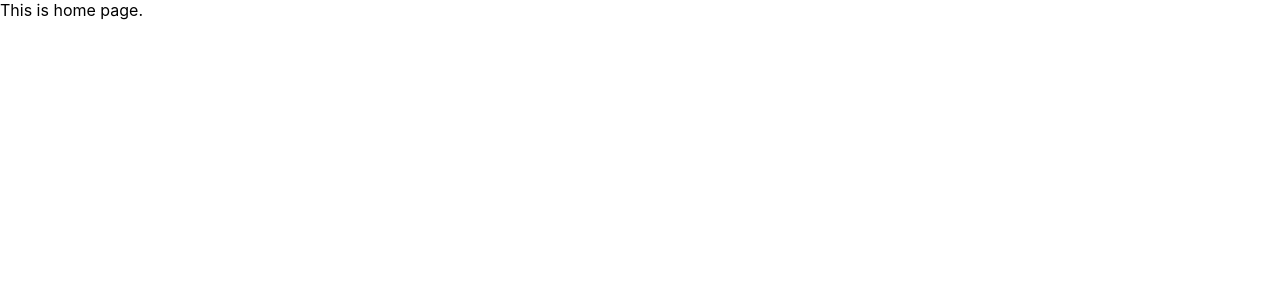
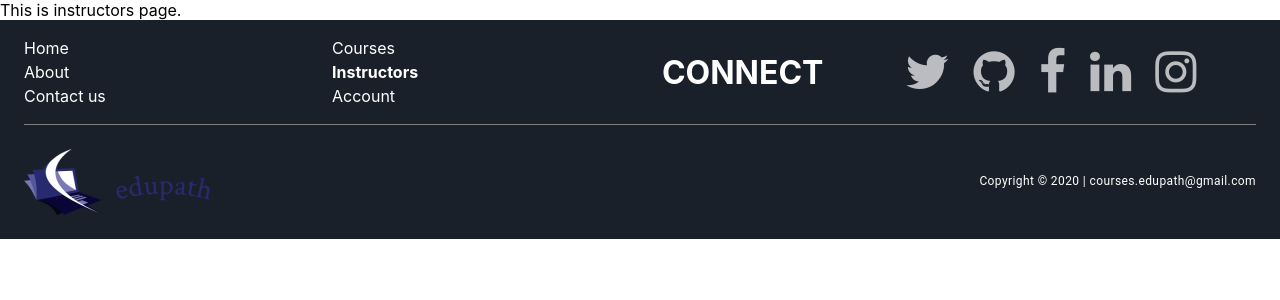
Before and after one commit to vrajpal-karan-project/edupath, a React (Create React App) app: page /instructors in a window 1280 px wide. Shown: the top 300 px of the page. Built offline with nearby package versions, Linux system fonts and the light colour scheme.

Commit message:
footer Ready
Footer with Router

```diff
--- a/package.json
+++ b/package.json
@@ -10,6 +10,7 @@
     "font-awesome": "^4.7.0",
     "react": "^16.13.1",
     "react-dom": "^16.13.1",
+    "react-router-dom": "^5.1.2",
     "react-scripts": "3.4.1"
   },
   "scripts": {
--- /dev/null
+++ b/src/components/Footer.js
@@ -0,0 +1,111 @@
+import React from 'react';
+import { Grid, Container, IconButton, Typography } from "@material-ui/core";
+import { makeStyles } from "@material-ui/core/styles";
+import logo from "../assets/logo.png";
+import { NavLink } from "react-router-dom";
+
+
+const Footer = (props) => {
+    const useStyles = makeStyles((theme) => ({
+
+        active: {
+            fontWeight: "750 !important"
+        },
+        white: {
+            transition: "all 0.3s linear",
+            color: "rgba(255,255,255,0.7)",
+            "&:hover": {
+                color: "white"
+            }
+        },
+        footerlist: {
+            borderBottom: "1px solid grey",
+            "& div ul": {
+                listStyle: "none",
+                padding: "0",
+                "& li a": {
+                    color: "white",
+                    textDecoration: "none",
+                    lineHeight: 1.5,
+                    "&:hover": {
+                        color: "rgba(255,255,255,0.8)",
+                    }
+                }
+            }
+        }
+    }));
+
+    const classes = useStyles();
+
+    const Link = ({ link, label }) =>
+        <NavLink exact activeClassName={classes.active} to={link} >
+            {label}
+        </NavLink>;
+
+    return (
+        <Container maxWidth="xl" disableGutters style={{ background: "#19202a", color: "white" }} >
+            <Container fixed>
+                <Grid container>
+                    <Grid container item xs={12} className={classes.footerlist}>
+                        <Grid item xs={6} md={3}>
+                            <ul>
+                                <li>
+                                    <Link link="/" label="Home" />
+                                </li>
+                                <li>
+                                    <Link link="/about" label="About" />
+                                </li>
+                                <li>
+                                    <Link link="/contact" label="Contact us" />
+                                </li>
+                            </ul>
+                        </Grid>
+                        <Grid item xs={6} md={3}>
+                            <ul>
+                                <li>
+                                    <Link link="/courses" label="Courses" />
+                                </li>
+                                <li>
+                                    <Link link="/instructors" label="Instructors" />
+                                </li>
+                                <li>
+                                    <Link link="/account" label="Account" />
+                                </li>
+                            </ul>
+                        </Grid>
+                        <Grid container item xs={12} md={6} alignItems="center" justify="center">
+                            <Grid container item xs={12} md={4} justify="center">
+                                <Grid item>
+                                    <h1>CONNECT</h1>
+                                </Grid>
+                            </Grid>
+                            <Grid container item xs={12} md={8} justify="center" alignContent="space-around">
+                                <Grid item>
+                                    <IconButton className={classes.white} aria-label="Twitter" target="_blank" href="https://twitter.com/jhala_vrajpal"><i className="fa fa-twitter fa-2x"></i></IconButton>
+                                    <IconButton className={classes.white} aria-label="github" target="_blank" href="https://github.com/vrajpal-karan-project/edupath"><i className="fa fa-github fa-2x"></i></IconButton>
+                                </Grid>
+                                <Grid item>
+                                    <IconButton className={classes.white} aria-label="facebook" target="_blank" href="https://www.facebook.com/jvrajpalk.jvrajpalk"><i className="fa fa-facebook fa-2x"></i></IconButton>
+                                    <IconButton className={classes.white} aria-label="linkedin" target="_blank" href="https://in.linkedin.com/in/karanparmar1"><i className="fa fa-linkedin fa-2x"></i></IconButton>
+                                    <IconButton className={classes.white} aria-label="instagram" target="_blank" href="https://www.instagram.com/vkjhala"><i className="fa fa-instagram fa-2x"></i></IconButton>
+                                </Grid>
+                            </Grid>
+                        </Grid>
+                    </Grid>
+                    <Grid container item xs={12} alignItems="center">
+                        <Grid container item xs justify="flex-start" >
+                            <img src={logo} alt="logo" />
+                        </Grid>
+                        <Grid container item xs justify="flex-end">
+                            <Typography variant="caption" display="block" noWrap>
+                                Copyright &copy; 2020 | courses.edupath@gmail.com
+                                </Typography>
+                        </Grid>
+                    </Grid>
+                </Grid>
+            </Container>
+        </Container>
+    );
+};
+
+export default Footer;
--- a/src/pages/Home/Home.js
+++ b/src/pages/Home/Home.js
@@ -1,9 +1,38 @@
 import React from 'react';
+import Footer from '../../components/Footer';
+import { BrowserRouter as Router, Route, Switch } from "react-router-dom";
+
 
 const Home = () => {
   return (
     <div>
-      This is home page.
+      <Router>
+        {/* <Header /> */}
+        <Switch>
+          <Route exact path="/">
+            This is home page.
+         </Route>
+          <Route exact path="/about">
+            This is About page.
+         </Route>
+          <Route exact path="/contact">
+            This is Contact US page.
+         </Route>
+          <Route exact path="/account">
+            This is ACCOUNT page.
+         </Route>
+          <Route exact path="/courses">
+            This is COURSES page.
+         </Route>
+          <Route exact path="/instructors">
+            This is instructors page.
+         </Route>
+        </Switch>
+
+        <Footer />
+
+      </Router>
+
     </div>
   );
 }
```
Also changed, not shown: src/assets/logo.png (added), 1 other file (tests, documents, lock files or other folders).
